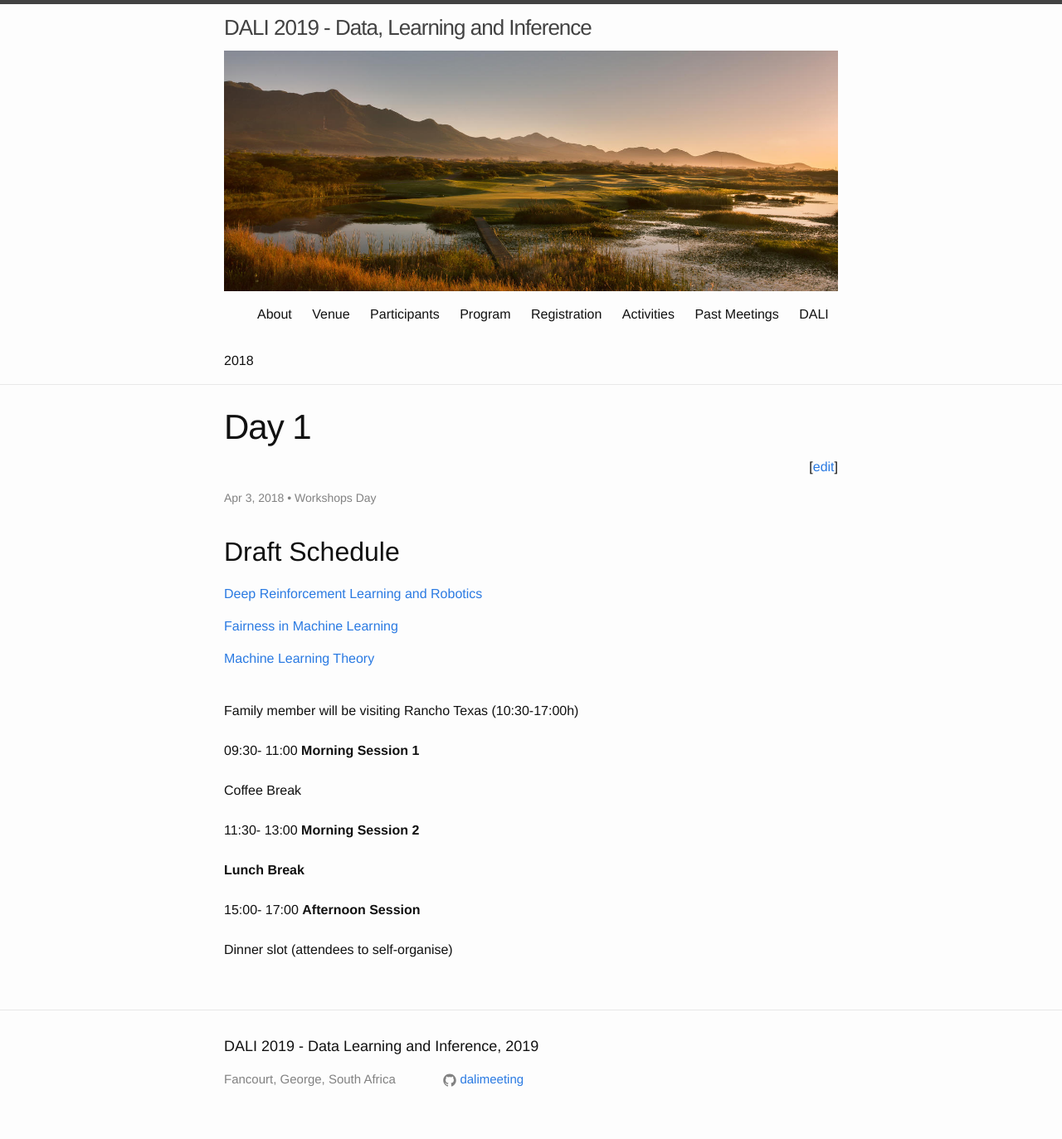
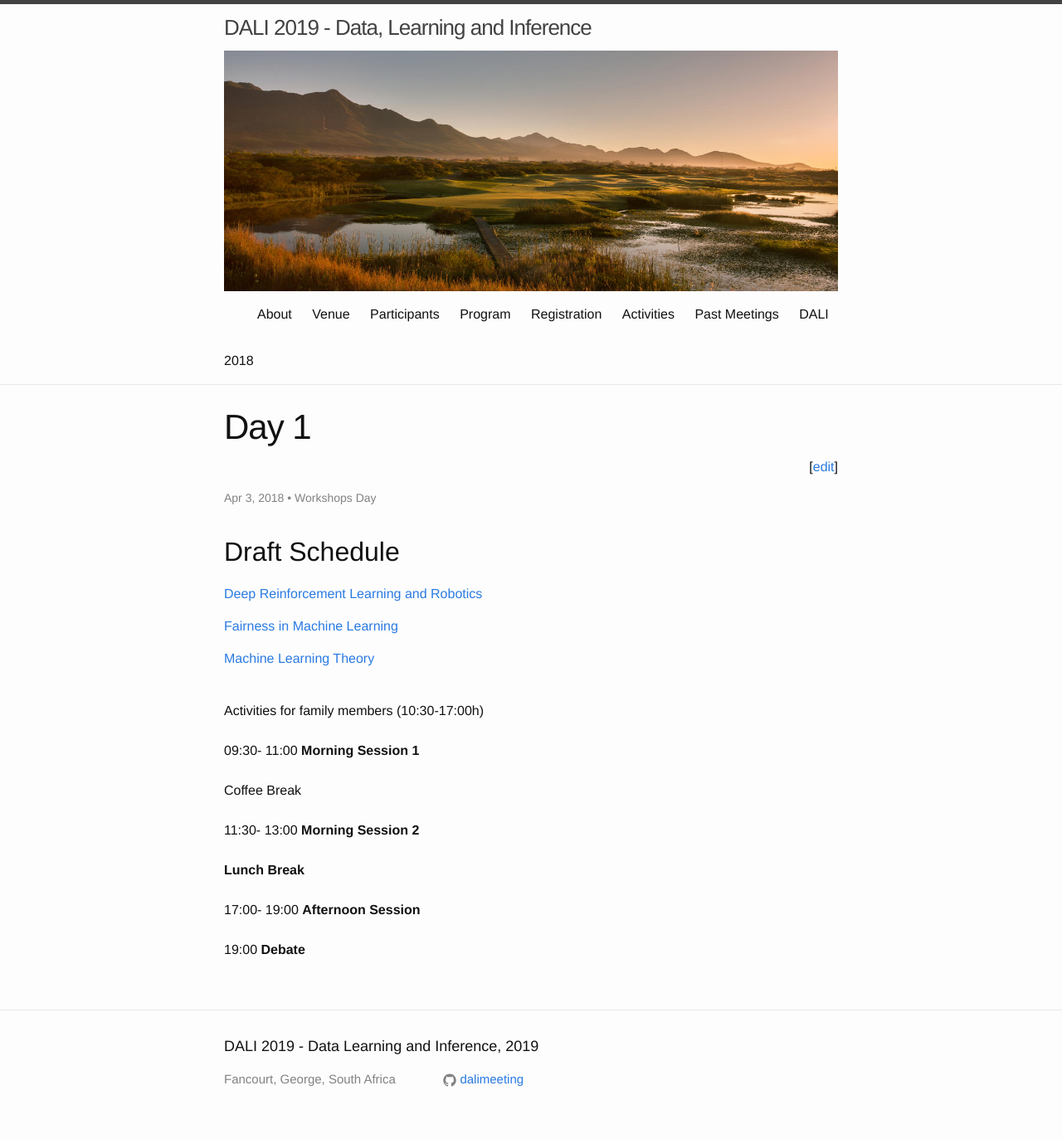
Before and after one commit to dalimeeting/dalimeeting.github.io, a Jekyll site: the page built from _posts/2018-04-03-day-1.md, in a window 1280 px wide. Shown: the whole page at 83% size. Built offline with Jekyll 4.4.1, drawn with Linux system fonts in a browser that asks for light colours.

Commit message:
Update 2018-04-03-day-1.md

```diff
--- a/_posts/2018-04-03-day-1.md
+++ b/_posts/2018-04-03-day-1.md
@@ -4,7 +4,7 @@ tagline: Workshops Day
 layout: singletrack
 talks:
 - title: ""
-  start: "Family member will be visiting Rancho Texas (10:30-17:00h)"
+  start: "Activities for family members (10:30-17:00h)"
 - title: "Morning Session 1"
   start: "09:30"
   end: "11:00"
@@ -16,8 +16,8 @@ talks:
 - title: "Lunch Break"
   start: ""
 - title: "Afternoon Session"
-  start: "15:00"
-  end: "17:00"
-- title: ""
-  start: "Dinner slot (attendees to self-organise)"
+  start: "17:00"
+  end: "19:00"
+- title: "Debate"
+  start: "19:00"
 ---
```
